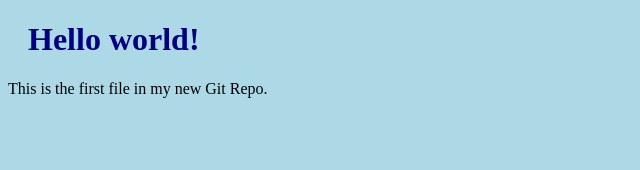
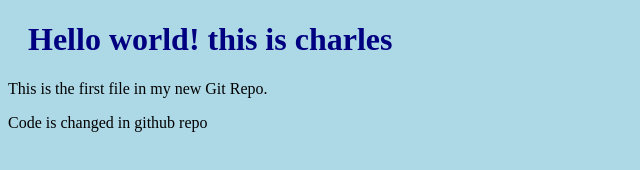
Before and after one commit to charlesponraj/hello-world, a plain HTML site: page index.html in a window 1280 px wide. Shown: the whole page, without its empty margins (0-640 px from the left). Drawn offline with Linux system fonts and the light colour scheme.

Commit message:
Update index.html
to fix the issue code added

```diff
--- a/index.html
+++ b/index.html
@@ -6,8 +6,8 @@
 </head>
 <body>
 
-<h1>Hello world!</h1>
+<h1>Hello world! this is charles</h1>
 <p>This is the first file in my new Git Repo.</p>
-
+<p>Code is changed in github repo</p>
 </body>
 </html>
```
